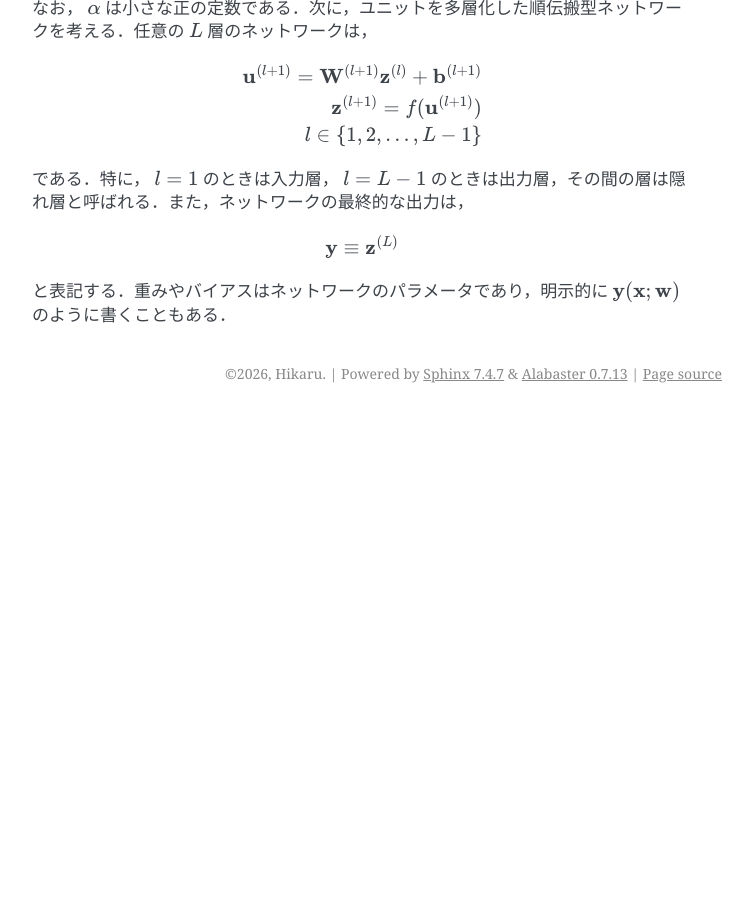
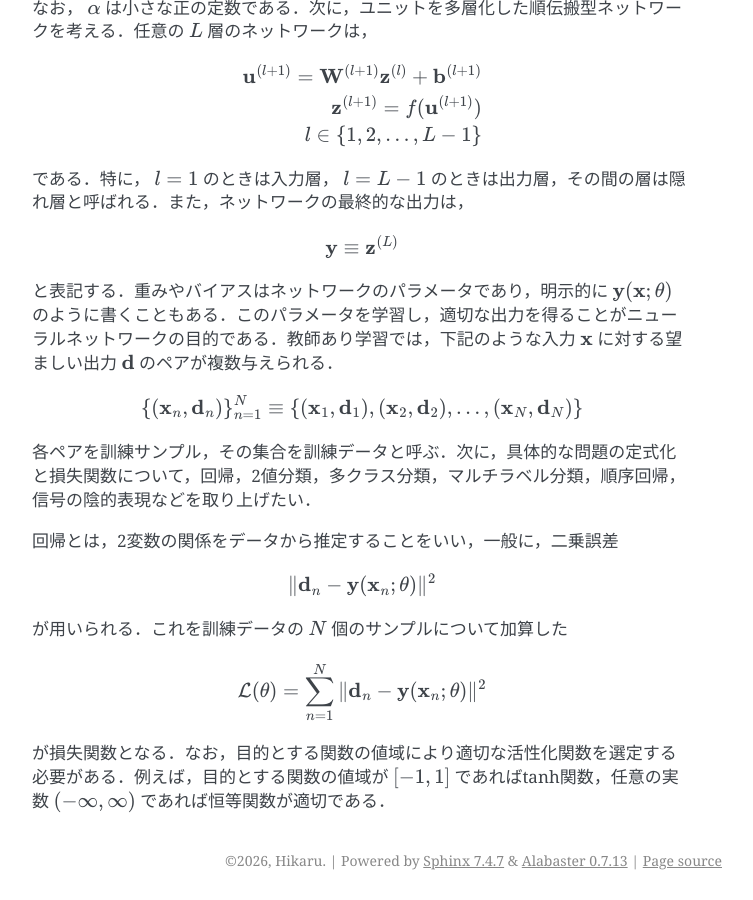
Before and after one commit to sql-hkr/iris, a Sphinx documentation site: the page built from source/ml/dnn/nn.rst, in a window 1280 px wide and 900 px high, scrolled down 1128 px. Shown: the whole window, without its empty margins (388-1141 px from the left). Built offline with Sphinx 7.4.7, drawn with Linux system fonts in a browser that asks for light colours; before the commit the page ends 1541 px from its top, so only the background shows below that.

Commit message:
docs: update nn.rst

```diff
--- a/source/ml/dnn/nn.rst
+++ b/source/ml/dnn/nn.rst
@@ -70,4 +70,24 @@
 
     \mathbf{y} \equiv \mathbf{z}^{(L)}
 
-と表記する．重みやバイアスはネットワークのパラメータであり，明示的に :math:`\mathbf{y}(\mathbf{x}; \mathbf{w})` のように書くこともある．
+と表記する．重みやバイアスはネットワークのパラメータであり，明示的に :math:`\mathbf{y}(\mathbf{x}; \mathbf{\theta})` のように書くこともある．このパラメータを学習し，適切な出力を得ることがニューラルネットワークの目的である．教師あり学習では，下記のような入力 :math:`\mathbf{x}` に対する望ましい出力 :math:`\mathbf{d}` のペアが複数与えられる．
+
+.. math::
+
+    \{(\mathbf{x}_n, \mathbf{d}_n)\}_{n=1}^N \equiv \{(\mathbf{x}_1, \mathbf{d}_1), (\mathbf{x}_2, \mathbf{d}_2), \ldots, (\mathbf{x}_N, \mathbf{d}_N)\}
+
+各ペアを訓練サンプル，その集合を訓練データと呼ぶ．次に，具体的な問題の定式化と損失関数について，回帰，2値分類，多クラス分類，マルチラベル分類，順序回帰，信号の陰的表現などを取り上げたい．
+
+回帰とは，2変数の関係をデータから推定することをいい，一般に，二乗誤差
+
+.. math::
+
+    \|\mathbf{d}_n - \mathbf{y}(\mathbf{x}_n; \mathbf{\theta})\|^2
+
+が用いられる．これを訓練データの :math:`N` 個のサンプルについて加算した
+
+.. math::
+
+    \mathcal{L}(\theta) = \sum_{n=1}^N \|\mathbf{d}_n - \mathbf{y}(\mathbf{x}_n; \mathbf{\theta})\|^2
+
+が損失関数となる．なお，目的とする関数の値域により適切な活性化関数を選定する必要がある．例えば，目的とする関数の値域が :math:`[-1,1]` であればtanh関数，任意の実数 :math:`(-\infty, \infty)` であれば恒等関数が適切である．
```
